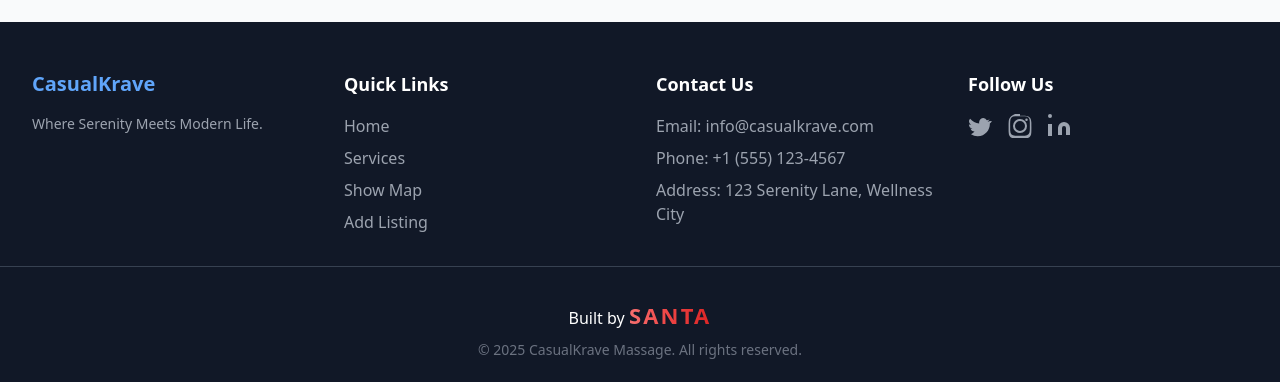
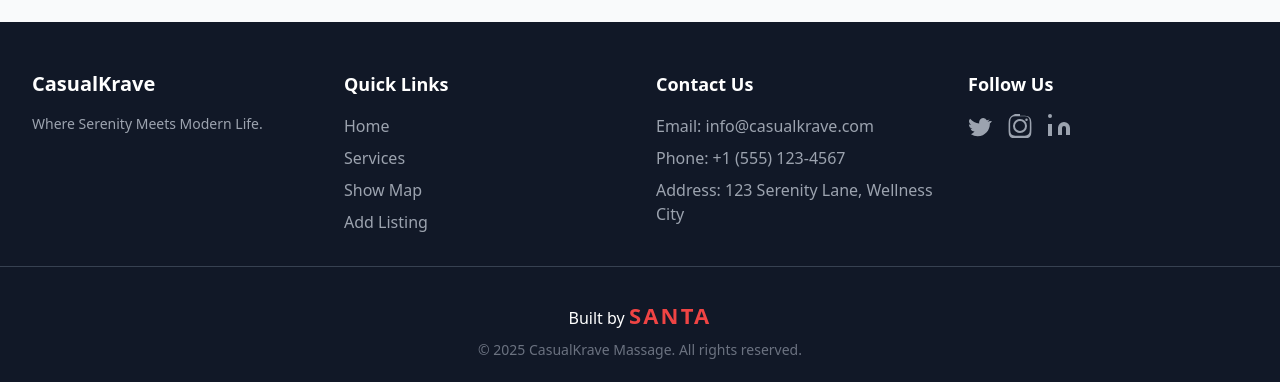
Before and after one commit to real-SANtA/CasualKrave, a React (Vite) app: page / in a window 1280 px wide. Shown: the part 2102-2484 px from the top of the page. Built offline with nearby package versions, Linux system fonts and the light colour scheme.

Commit message:
Made a lil edit...

```diff
--- a/package.json
+++ b/package.json
@@ -9,6 +9,7 @@
     "preview": "vite preview"
   },
   "dependencies": {
+    "framer-motion": "^12.23.12",
     "lucide-react": "^0.309.0",
     "react": "^18.2.0",
     "react-dom": "^18.2.0"
--- a/src/App.jsx
+++ b/src/App.jsx
@@ -28,9 +28,14 @@ function App() {
   // New state for the "Back to Top" button visibility
   const [isBackToTopVisible, setIsBackToTopVisible] = useState(false);
 
-  // Ref to measure the hero section's height
+  // New state for the hamburger menu color on the footer
+  const [isFooterVisible, setIsFooterVisible] = useState(false);
+
+
+  // Refs to measure section heights and positions
   const heroRef = useRef(null);
   const [heroHeight, setHeroHeight] = useState(0);
+  const footerRef = useRef(null); // Ref for the Footer component
 
   // Effect to get the hero section height on page load and resize
   useEffect(() => {
@@ -54,6 +59,16 @@ function App() {
 
       // "Back to Top" button visibility logic
       setIsBackToTopVisible(currentScrollY > 200);
+
+      // New: Check if the user is in the footer section
+      if (footerRef.current) {
+        const footerPosition = footerRef.current.offsetTop;
+        if (currentScrollY + window.innerHeight > footerPosition + 50) { // +50 for a little buffer
+          setIsFooterVisible(true);
+        } else {
+          setIsFooterVisible(false);
+        }
+      }
 
       // Mobile scroll behavior
       if (window.innerWidth < 768) {
@@ -81,7 +96,7 @@ function App() {
             scrollTimeoutRef.current = setTimeout(() => {
               setIsMobileNavHidden(false);
               scrollTimeoutRef.current = null;
-            }, 1280);
+            }, 1280); // Changed delay to 1.28 seconds
           }
         }
         lastScrollY.current = currentScrollY;
@@ -143,11 +158,12 @@ function App() {
         setIsAboutUsVisible={setIsAboutUsVisible}
         isScrolled={isScrolled}
         isMobileNavHidden={isMobileNavHidden} // Pass the new state
+        isFooterVisible={isFooterVisible} // Pass the new state
       />
       {/* The main content area renders the selected page. */}
       {renderPage()}
       {/* The Footer is also persistent. */}
-      <Footer />
+      <Footer ref={footerRef} />
       {/* The Modal is rendered but hidden by default. Its content is now the StaffDirectory component. */}
       <Modal isOpen={isModalOpen} onClose={handleCloseModal}>
         {/* Pass the onClose function to the StaffDirectory component so it can handle closing itself if needed */}
--- a/src/Footer.jsx
+++ b/src/Footer.jsx
@@ -1,12 +1,15 @@
+// Footer.jsx
 import React from 'react';
+import { motion } from 'framer-motion';
 
 // The Footer component provides the footer content with links and contact information.
-export default function Footer() {
+const Footer = React.forwardRef((props, ref) => {
   return (
-    <footer className="bg-gray-900 text-white py-12">
+    <footer ref={ref} className="bg-gray-900 text-white py-12">
       <div className="container mx-auto px-4 sm:px-6 lg:px-8 grid grid-cols-1 md:grid-cols-4 gap-8">
         <div className="col-span-1">
-          <h3 className="text-xl font-bold mb-4 text-blue-400">CasualKrave</h3>
+          {/* Updated logo color to white */}
+          <h3 className="text-xl font-bold mb-4 text-white">CasualKrave</h3>
           <p className="text-gray-400 text-sm">Where Serenity Meets Modern Life.</p>
         </div>
         <div className="col-span-1">
@@ -42,21 +45,24 @@ export default function Footer() {
         </div>
       </div>
       <div className="container mx-auto px-4 sm:px-6 lg:px-8 mt-8 border-t border-gray-700 pt-8 text-center">
-        {/* Updated developer credit with new design */}
+        {/* Updated developer credit with new design and animation */}
         <p className="mb-2 text-white">
           <span>Built by </span>
-          <a
-            href="https://github.com/real-SANtA" // You can change this to your actual GitHub profile
-            className="font-black uppercase tracking-widest inline-block transform hover:scale-110 transition-all duration-300 animate-pulse
-                       bg-gradient-to-r from-red-400 via-red-500 to-red-600 text-transparent bg-clip-text text-[22px]"
+          <motion.a
+            href="https://github.com/real-SANtA"
+            className="font-black uppercase tracking-widest inline-block text-[22px] text-red-500"
             target="_blank"
             rel="noopener noreferrer"
+            animate={{ y: [0, -6, 0] }}
+            transition={{ delay: 5, duration: 0.5, repeat: Infinity, repeatType: "loop" }}
           >
-            SANtA
-          </a>
+            SANta
+          </motion.a>
         </p>
         <p className="text-gray-500 text-sm">&copy; {new Date().getFullYear()} CasualKrave Massage. All rights reserved.</p>
       </div>
     </footer>
   );
-}
+});
+
+export default Footer;
--- a/src/Header.jsx
+++ b/src/Header.jsx
@@ -2,7 +2,7 @@
 import React from 'react';
 import { ChevronRight } from 'lucide-react';
 
-export default function Header({ currentPage, onPageChange, isMenuOpen, setIsMenuOpen, setIsModalOpen, setIsAboutUsVisible, isScrolled, isMobileNavHidden }) {
+export default function Header({ currentPage, onPageChange, isMenuOpen, setIsMenuOpen, setIsModalOpen, setIsAboutUsVisible, isScrolled, isMobileNavHidden, isFooterVisible }) {
   const isLinkActive = (page) => currentPage === page;
 
   const handleStaffButtonClick = () => {
@@ -16,7 +16,8 @@ export default function Header({ currentPage, onPageChange, isMenuOpen, setIsMen
       <div className="fixed top-4 right-4 z-50 md:hidden">
         <button
           onClick={() => setIsMenuOpen(!isMenuOpen)}
-          className={`focus:outline-none p-2 rounded-md transition-colors duration-300 ${isMobileNavHidden ? 'text-orange-600' : 'text-gray-800'}`}
+          className={`focus:outline-none p-2 rounded-md transition-colors duration-300
+            ${isFooterVisible ? 'text-white' : (isMobileNavHidden ? 'text-orange-600' : 'text-gray-800')}`}
         >
           <svg className="w-8 h-8" fill="none" stroke="currentColor" viewBox="0 0 24 24" xmlns="http://www.w3.org/2000/svg">
             <path strokeLinecap="round" strokeLinejoin="round" strokeWidth="2" d={isMenuOpen ? "M6 18L18 6M6 6l12 12" : "M4 6h16M4 12h16m-7 6h7"}></path>
@@ -43,6 +44,7 @@ export default function Header({ currentPage, onPageChange, isMenuOpen, setIsMen
           {/* Logo Section */}
           <div className="flex-shrink-0">
             <button onClick={() => onPageChange('home')} className="flex flex-col items-start leading-none font-extrabold text-2xl md:text-3xl transition-transform duration-300 hover:scale-105 focus:outline-none">
+              {/* Reverted "CasualKrave" color to original design */}
               <span className="text-gray-900">CasualKrave</span>
               <span className="bg-clip-text text-transparent bg-gradient-to-r from-orange-400 to-orange-600 text-lg md:text-xl -mt-1 font-bold">Massage</span>
             </button>
```
Also changed, not shown: 1 other file (tests, documents, lock files or other folders).
